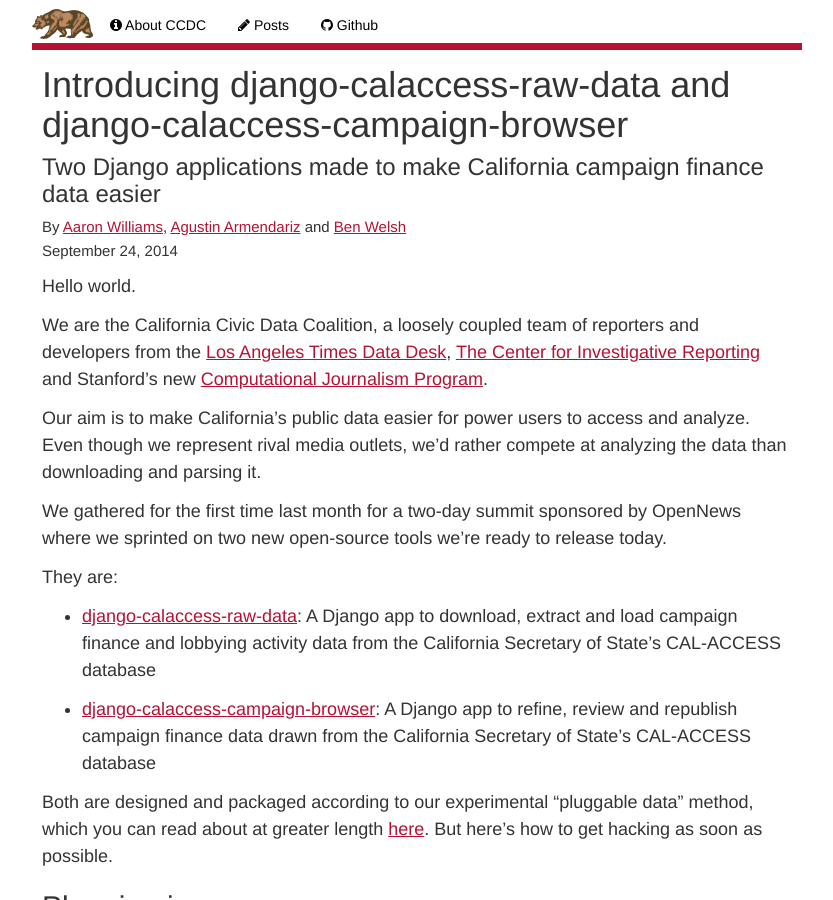
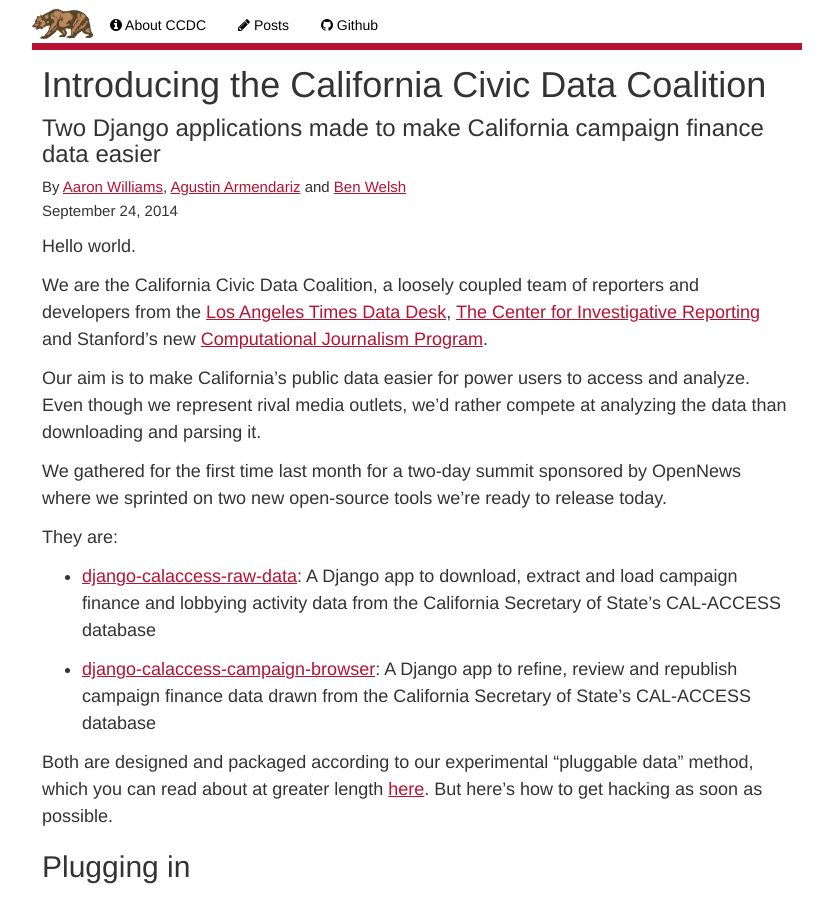
Before and after one commit to palewire/californiacivicdata.org, a Jekyll site: the page built from _posts/2014-09-24-calaccess-code-convening.markdown, in a window 1280 px wide and 900 px high. Shown: the whole window, without its empty margins (223-1056 px from the left). Built offline with Jekyll 4.4.1, drawn with Linux system fonts in a browser that asks for light colours.

Commit message:
Updated 2014-09-24-calaccess-code-convening.markdown

```diff
--- a/_posts/2014-09-24-calaccess-code-convening.markdown
+++ b/_posts/2014-09-24-calaccess-code-convening.markdown
@@ -1,6 +1,6 @@
 ---
 layout: post
-title: "Introducing django-calaccess-raw-data and django-calaccess-campaign-browser "
+title: Introducing the California Civic Data Coalition
 deckhead: Two Django applications made to make California campaign finance data easier
 byline: "By [Aaron Williams](http://aboutaaron.com), [Agustin Armendariz](http://www.twitter.com/agustin_NYT) and [Ben Welsh](http://palewi.re/who-is-ben-welsh/)"
 published: true
```
